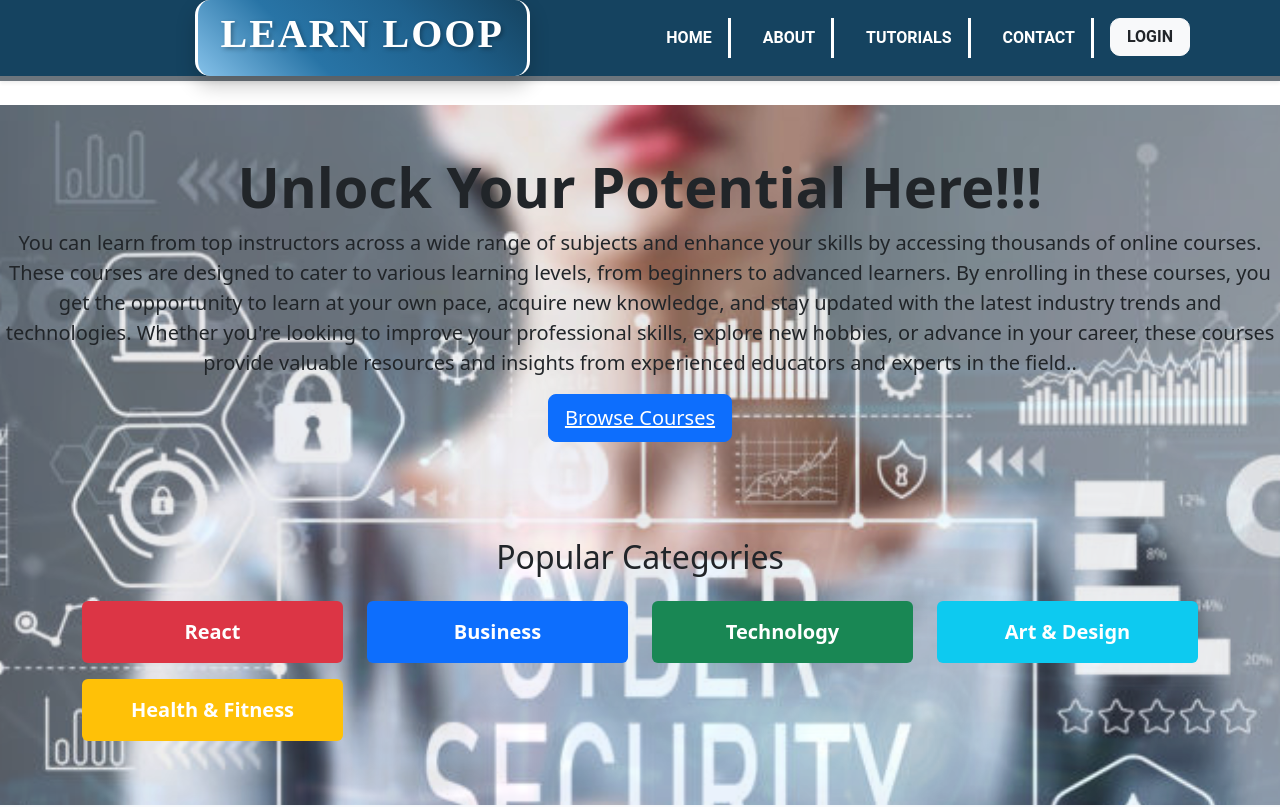
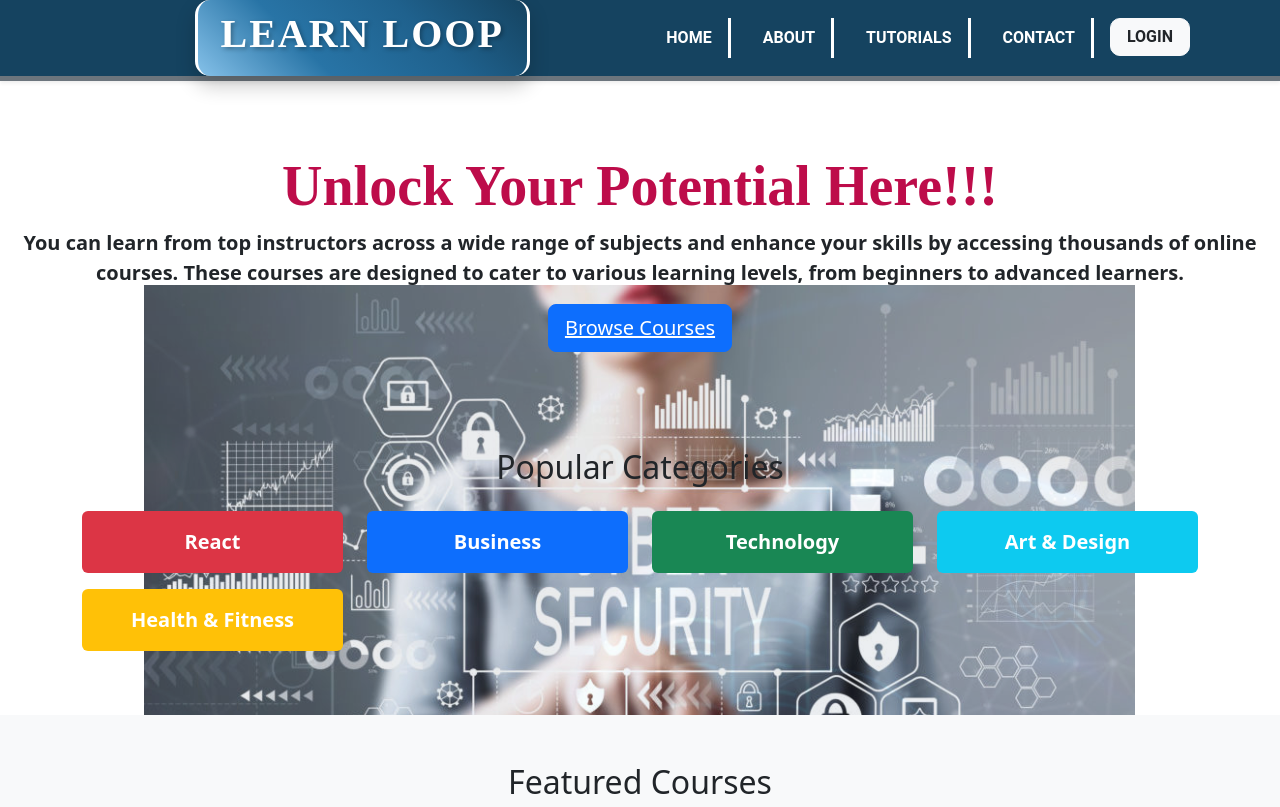
Before and after one commit to Ijaas-Fathi/Frontend, a React (Vite) app: page / in a window 1280 px wide. Shown: the top 807 px of the page. Built offline with nearby package versions, Linux system fonts and the light colour scheme.

Commit message:
Changed image and added designs

```diff
--- a/src/Pages/Home.jsx
+++ b/src/Pages/Home.jsx
@@ -30,8 +30,9 @@ const Home = () => {
   <div className="home"
         style={{
           backgroundImage: `url(${images[currentImageIndex]})`,
-          backgroundSize: 'cover',
-          backgroundPosition: 'center',
+          backgroundSize: 'auto',
+          backgroundPosition: 'center 30%',
+          backgroundRepeat: 'no-repeat',
           transition: 'background-image 1s ease-in-out',
 
         }}>
@@ -42,12 +43,11 @@ const Home = () => {
        variants={slideInVariants}
        transition={{ duration: 1 }}
     >
-      <h1 className="display-4 fw-bold">Unlock Your Potential Here!!!</h1>
-      <p className="lead">You can learn from top instructors across a wide range of subjects and enhance your skills by accessing thousands of online courses.
-        These courses are designed to cater to various learning levels, from beginners to advanced learners.
-        By enrolling in these courses, you get the opportunity to learn at your own pace, acquire new knowledge, and stay updated with the latest industry trends and technologies.
-        Whether you're looking to improve your professional skills, explore new hobbies, or advance in your career,
-        these courses provide valuable resources and insights from experienced educators and experts in the field..</p>
+      <h1 className="display-4 fw-bold"
+      style={{
+        fontFamily: "'Pacifico', cursive",     color: '#bd0c4a', }}>Unlock Your Potential Here!!!</h1>
+      <p className="lead fw-bold">You can learn from top instructors across a wide range of subjects and enhance your skills by accessing thousands of online courses.
+        These courses are designed to cater to various learning levels, from beginners to advanced learners.</p>
       <button className="btn btn-primary btn-lg"><a className='text-white' href='/Tutorials'>Browse Courses</a></button>
     </motion.div>
 
```
Also changed, not shown: src/assets/Images/back1.png.
